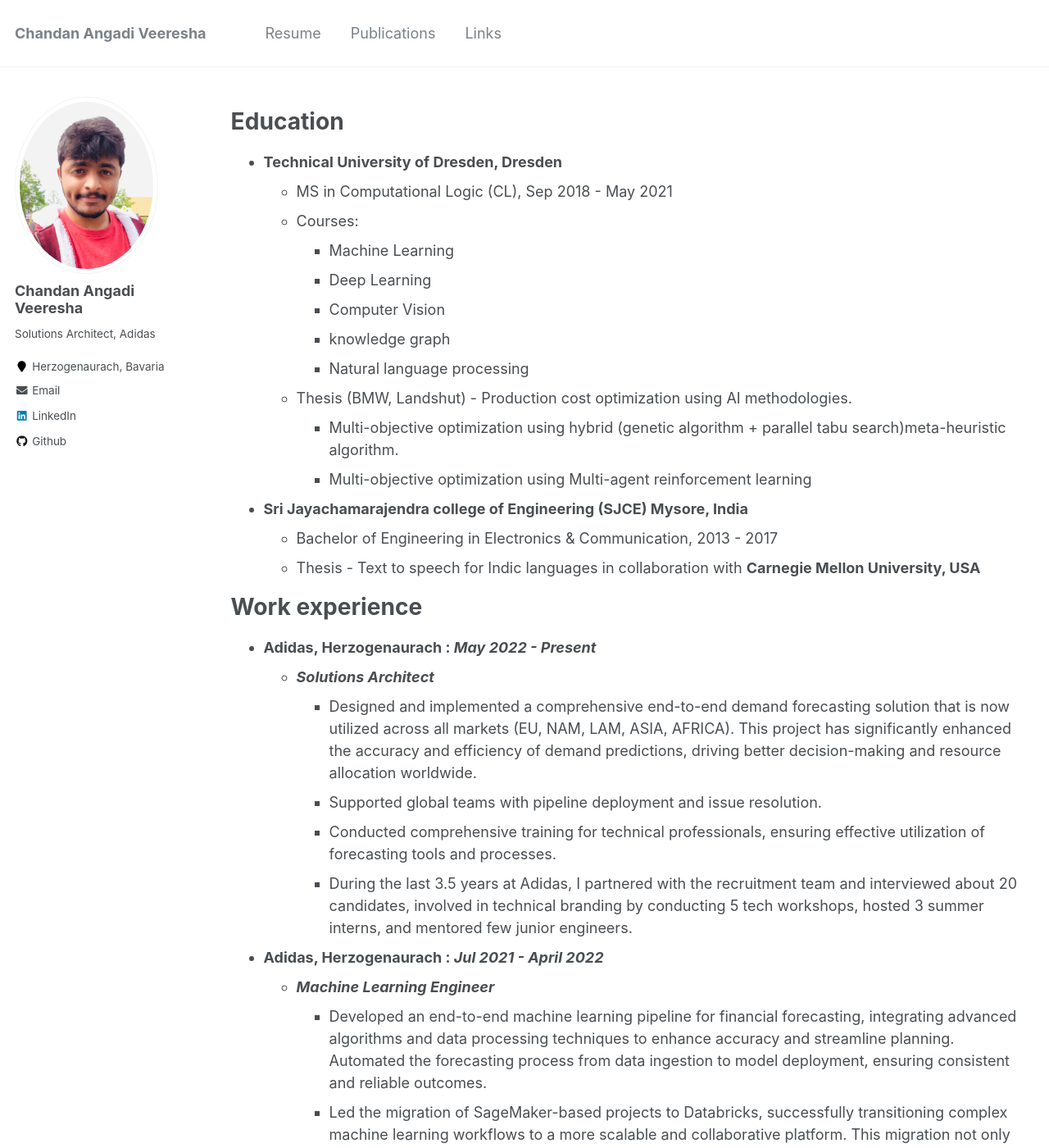
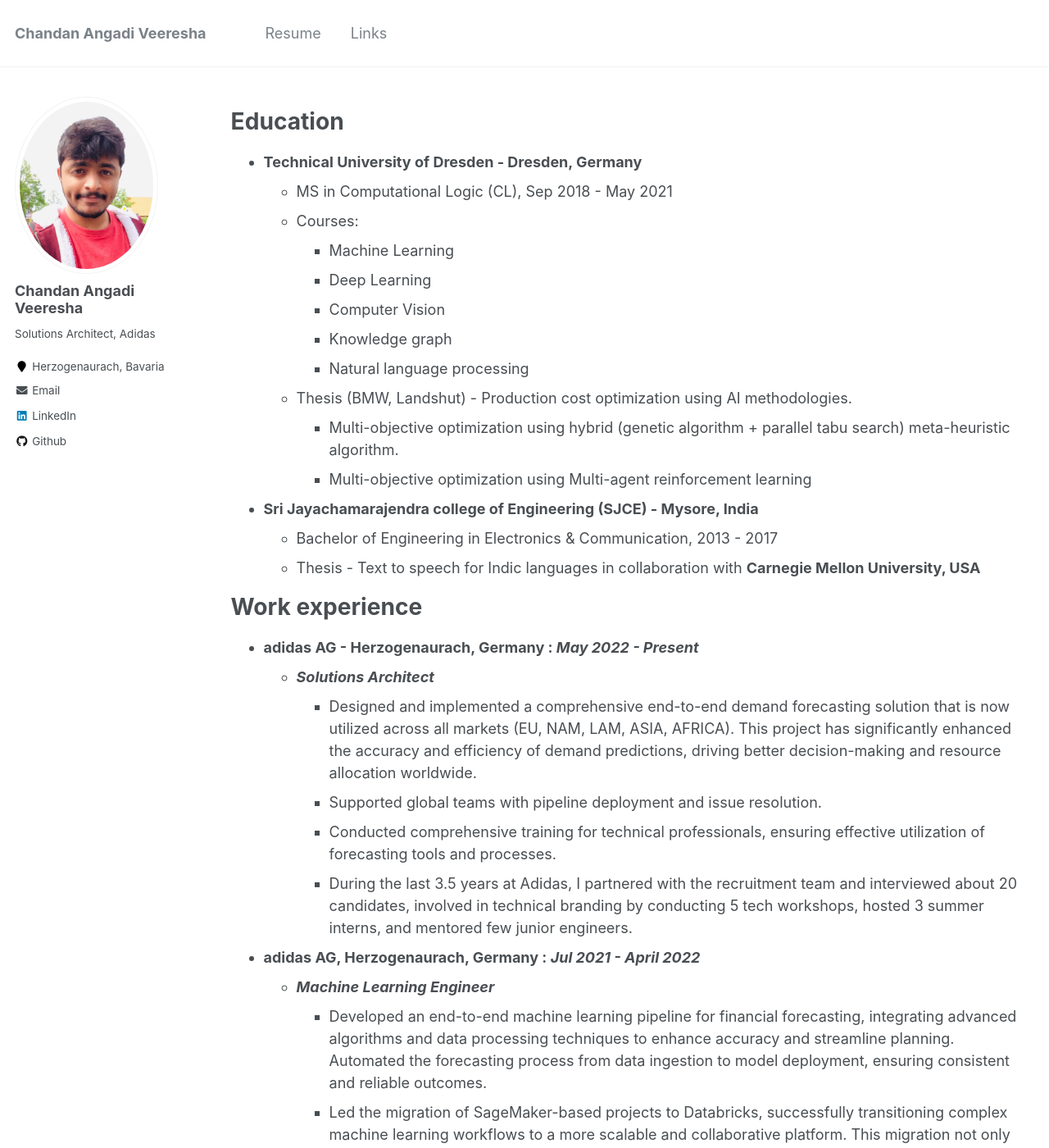
Before and after one commit to chandan-anagdi/chandanav.github.io, a Jekyll site: the page built from _pages/cv.md, in a window 1280 px wide and 1400 px high. Shown: the whole window at 82% size. Built offline with Jekyll 4.4.1, drawn with Linux system fonts in a browser that asks for light colours; some of the changed text lies outside the part shown.

Commit message:
BFX portfolio changes

```diff
--- a/_config.yml
+++ b/_config.yml
@@ -96,7 +96,7 @@ author:
   flickr           :
   facebook         :
   foursquare       :
-  github           : "chandan-anagdi"
+  github           : "chandan-angadi"
   google_plus      :
   keybase          :
   instagram        : # "chandan_a_v"
--- a/_data/navigation.yml
+++ b/_data/navigation.yml
@@ -3,8 +3,5 @@ main:
   - title: "Resume"
     url: /resume/
 
-  - title: "Publications"
-    url: /publications/
-
   - title: "Links"
     url: /links/
--- a/_pages/cv.md
+++ b/_pages/cv.md
@@ -11,47 +11,47 @@ redirect_from:
 
 Education
 ======
-* **Technical University of Dresden, Dresden**
+* **Technical University of Dresden - Dresden, Germany**
   * MS in Computational Logic (CL), Sep 2018 - May 2021
   * Courses:
     * Machine Learning
     * Deep Learning
     * Computer Vision
-    * knowledge graph
+    * Knowledge graph
     * Natural language processing
   * Thesis (BMW, Landshut) - Production cost optimization using AI methodologies.
-    * Multi-objective optimization using hybrid (genetic algorithm + parallel tabu search)meta-heuristic algorithm.
+    * Multi-objective optimization using hybrid (genetic algorithm + parallel tabu search) meta-heuristic algorithm.
     * Multi-objective optimization using Multi-agent reinforcement learning
 
-* **Sri Jayachamarajendra college of Engineering (SJCE) Mysore, India**
+* **Sri Jayachamarajendra college of Engineering (SJCE) - Mysore, India**
   * Bachelor of Engineering in Electronics & Communication, 2013 - 2017
   * Thesis - Text to speech for Indic languages in collaboration with **Carnegie Mellon University, USA**
 
 Work experience
 ======
-* **Adidas, Herzogenaurach : _May 2022 - Present_**
+* **adidas AG - Herzogenaurach, Germany : _May 2022 - Present_**
   * _**Solutions Architect**_
     * Designed and implemented a comprehensive end-to-end demand forecasting solution that is now utilized across all markets (EU, NAM, LAM, ASIA, AFRICA). This project has significantly enhanced the accuracy and efficiency of demand predictions, driving better decision-making and resource allocation worldwide.
     * Supported global teams with pipeline deployment and issue resolution.
     * Conducted comprehensive training for technical professionals, ensuring effective utilization of forecasting tools and processes.
     * During the last 3.5 years at Adidas, I partnered with the recruitment team and interviewed about 20 candidates, involved in technical branding by conducting 5 tech workshops, hosted 3 summer interns, and mentored few junior engineers.
 
-* **Adidas, Herzogenaurach : _Jul 2021 - April 2022_**
+* **adidas AG, Herzogenaurach, Germany : _Jul 2021 - April 2022_**
   * _**Machine Learning Engineer**_
     * Developed an end-to-end machine learning pipeline for financial forecasting, integrating advanced algorithms and data processing techniques to enhance accuracy and streamline planning. Automated the forecasting process from data ingestion to model deployment, ensuring consistent and reliable outcomes.
     * Led the migration of SageMaker-based projects to Databricks, successfully transitioning complex machine learning workflows to a more scalable and collaborative platform. This migration not only improved performance and scalability but also enabled better integration with existing data infrastructure, fostering more efficient and effective collaboration among data teams.
 
-* **BMW, Landshut : _Jul 2020 - Dec 2020_**
+* **BMW - Landshut, Germany : _Jul 2020 - Dec 2020_**
   * _**Data Science Intern**_
     * Binary Classification task to predict quality in production process. Worked on IOT related projects.
     * Designed and deployed a web application for data entry in the foundry, utilizing AngularJS and Node.js.
 
 
-* **Deeply Human AI, Dresden : _Nov 2018 - Jun 2020_**
+* **Deeply Human AI - Dresden, Germany : _Nov 2018 - Jun 2020_**
   * _**Research Assistant**_
     * Developed an NLP based bot which helps kids to learn mathematics based on their interaction through a web interface.
 
-* **Tieto, Bengaluru : _Jun 2017 - Sep 2018_**
+* **Tieto - Bengaluru, India : _Jun 2017 - Sep 2018_**
   * _**Software Engineer**_
     * Designed and developed custom software solutions for the Norwegian government using C#.
 
```
